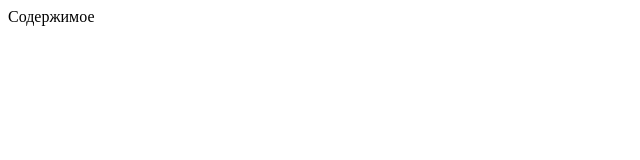
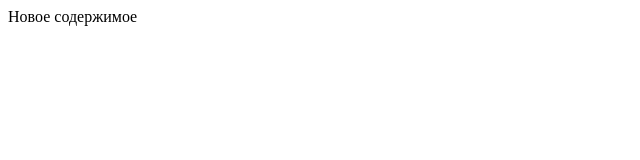
Before and after one commit to Anatoliy-Melentev/making-web.ru, a plain HTML site: page index.html in a window 1280 px wide. Shown: the full height of the page, 0-640 px from the left. Drawn offline with Linux system fonts and the light colour scheme.

Commit message:
Заливка содержимого

```diff
--- a/index.html
+++ b/index.html
@@ -5,6 +5,6 @@
 	<title>AutoDeployTest</title>
 </head>
 <body>
-Содержимое
+Новое содержимое
 </body>
 </html>
```
